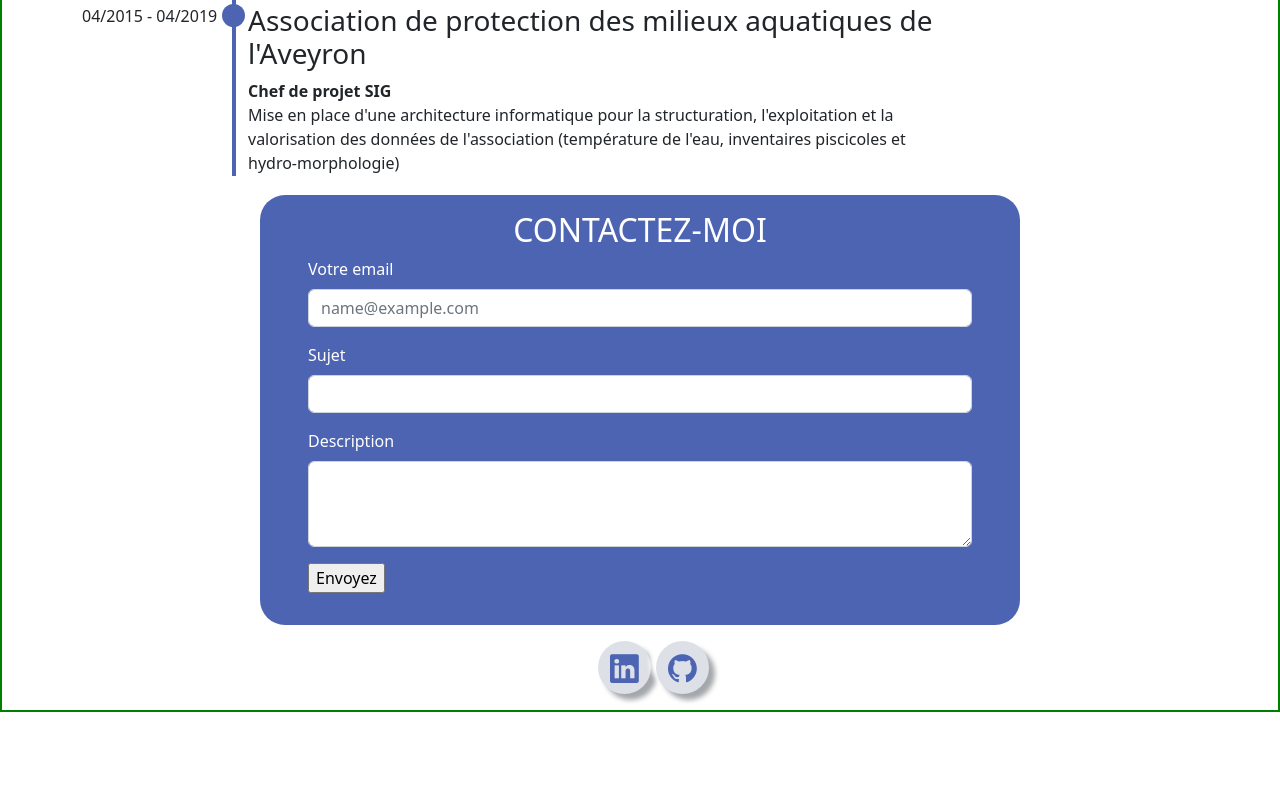
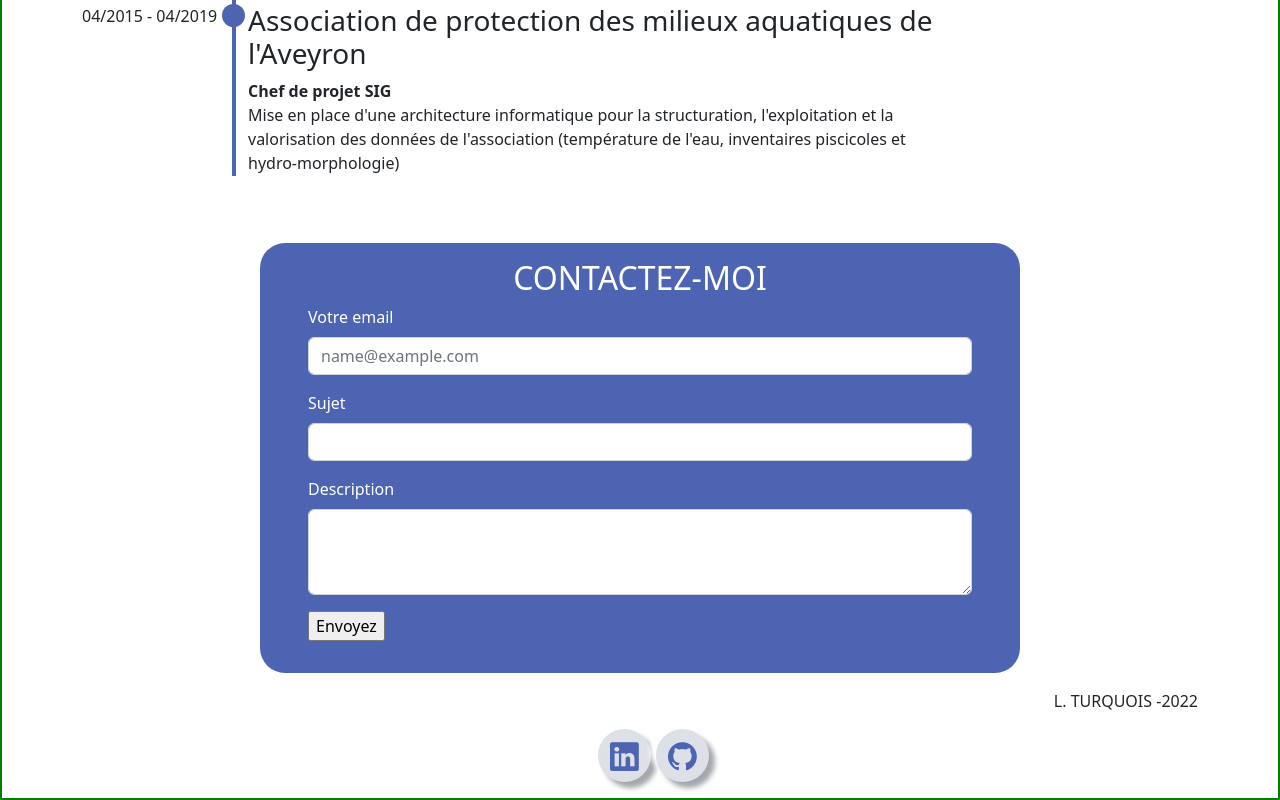
Before and after one commit to dame8tia/portfolio, a plain HTML site: page index.html in a window 1280 px wide. Shown: the part 2299-3099 px from the top of the page. Before the commit the page ends 3011 px from the top, so only its background shows below. Drawn offline with nearby package versions, Linux system fonts and the light colour scheme.

Commit message:
commit mentions légales

```diff
--- a/index.html
+++ b/index.html
@@ -380,7 +380,7 @@
  -->
         <!-- Contact -->
         <!-- https://lesdocs.fr/envoi-du-contenu-dun-formulaire-vers-un-email/ -->
-        <section class="mb-3">
+        <section class="mt-5 mb-3">
             <div id="contact" class="container">
                 <div class="row justify-content-center">
                     <div class="col-8 encadre px-5 py-3 text-white">
@@ -407,8 +407,18 @@
                         </form>
                     </div>
                 </div>
+                <div class="d-flex justify-content-end mt-3">
+                    <span>L. TURQUOIS - </span><span id="date_folio"></span>
+                    <script>
+                        let date = new Date();
+                        let auj = date.getFullYear();
+                        console.log(auj)
+                        let date_folio = document.getElementById("date_folio");
+                        date_folio.innerHTML = auj;
+                    </script>
+                </div>
+
             </div>
-
         </section>
 
     </main>
--- a/style/style.css
+++ b/style/style.css
@@ -153,6 +153,10 @@ header{
     width:150px;
     height:150px;
     margin-bottom:1.5rem;
+}
+
+.avatar:active {
+    transform: rotatey(180deg);
 }
 
 .about_key_point{
@@ -359,6 +363,7 @@ header{
              -6px -6px 5px #ffffff;
 }
 
+/* neumorphism : https://neumorphism.io/#e0e0e0 */
 .icon--contact li:hover {
     border-radius: 50px;
     background: #dde1e7;
@@ -425,6 +430,9 @@ header{
         display:inline-block;
         margin-right:1.5rem;
     }
+    .menu_deploy:hover{
+        font-size: large;
+    }
 
     .menu_deco{
         display:none;
```
